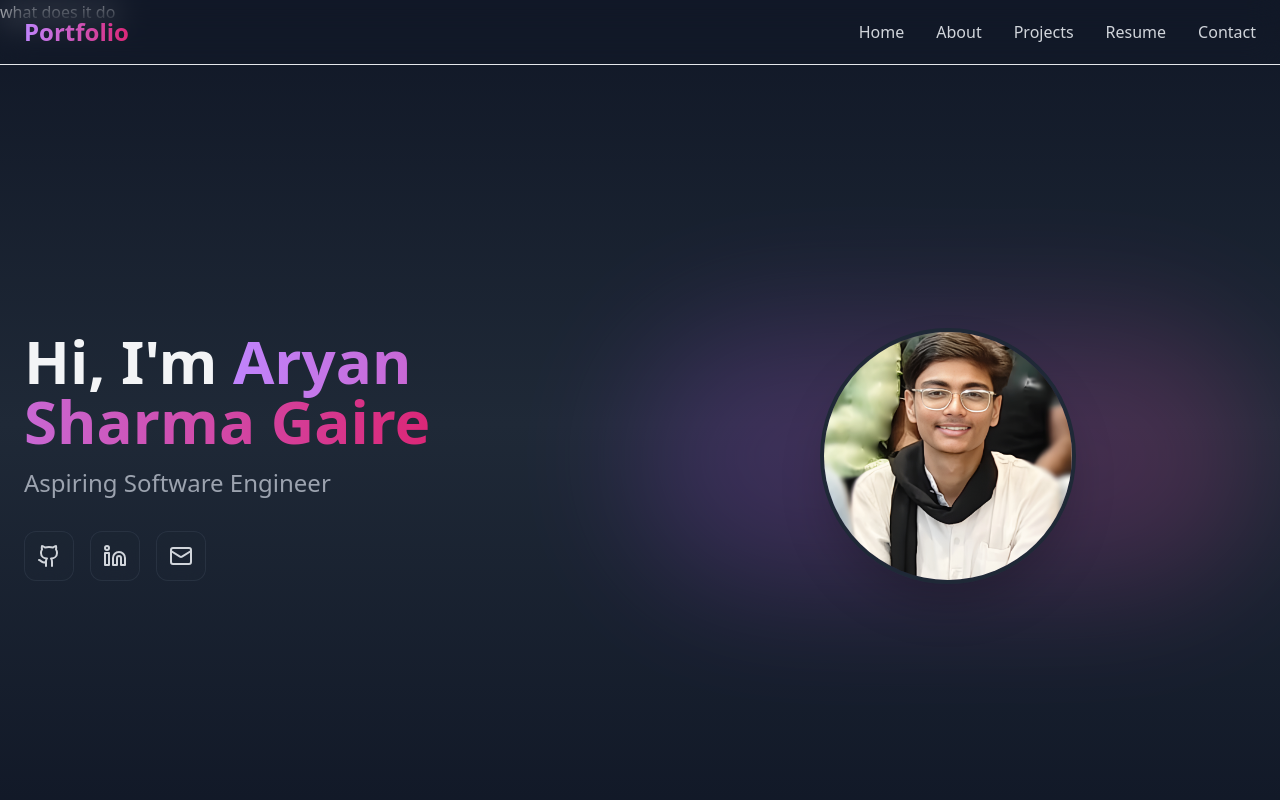
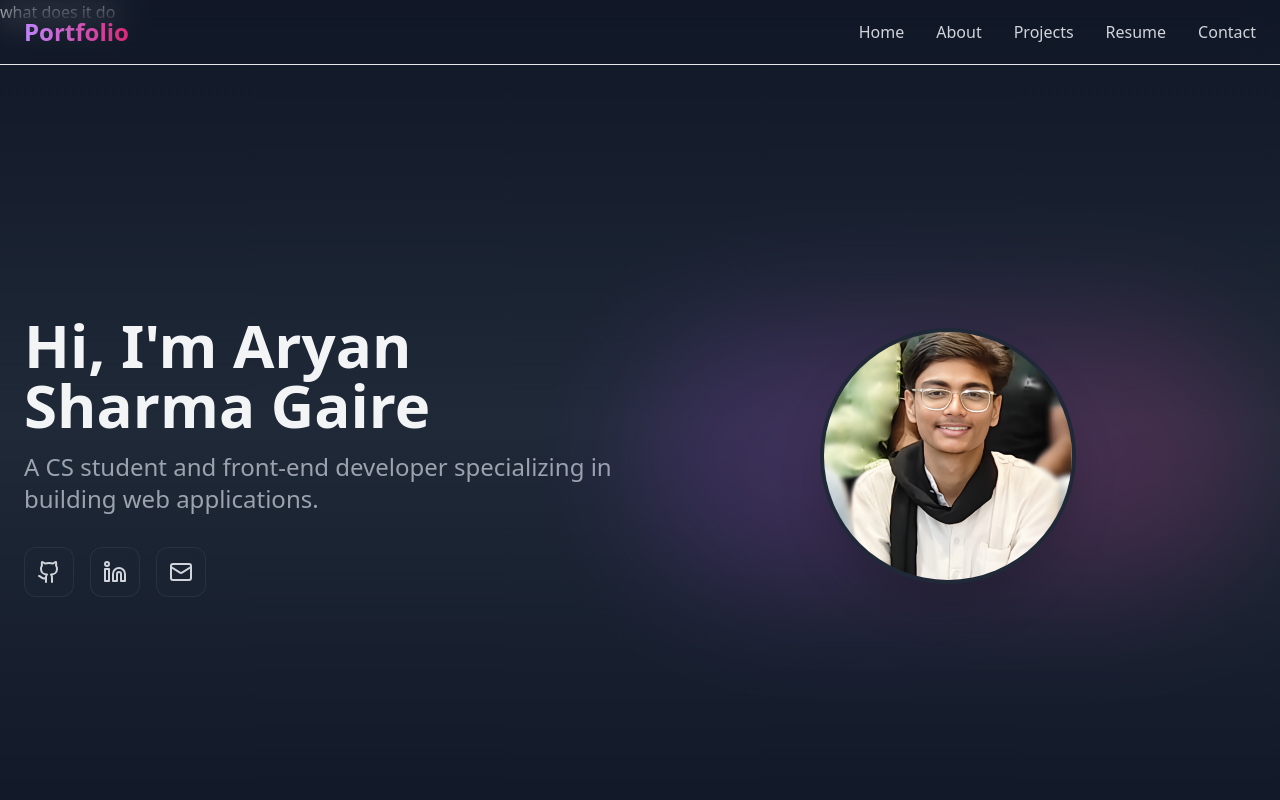
Before and after one commit to dovbyk/Resume, a React (Vite) app: page / in a window 1280 px wide. Shown: the top 800 px of the page. Built offline with nearby package versions, Linux system fonts and the light colour scheme.

Commit message:
Update Hero.tsx

```diff
--- a/src/components/Hero.tsx
+++ b/src/components/Hero.tsx
@@ -8,10 +8,10 @@ const Hero = () => {
         <div className="flex flex-col md:flex-row items-center justify-between">
           <div className="md:w-1/2 text-center md:text-left">
             <h1 className="text-4xl md:text-6xl font-bold mb-4">
-              Hi, I'm <span className="gradient-text">Aryan Sharma Gaire</span>
+              Hi, I'm Aryan Sharma Gaire
             </h1>
             <p className="text-xl md:text-2xl text-gray-400 mb-8">
-              Aspiring Software Engineer
+              A CS student and front-end developer specializing in building web applications.
             </p>
             <div className="flex items-center justify-center md:justify-start space-x-4">
               <a
```
